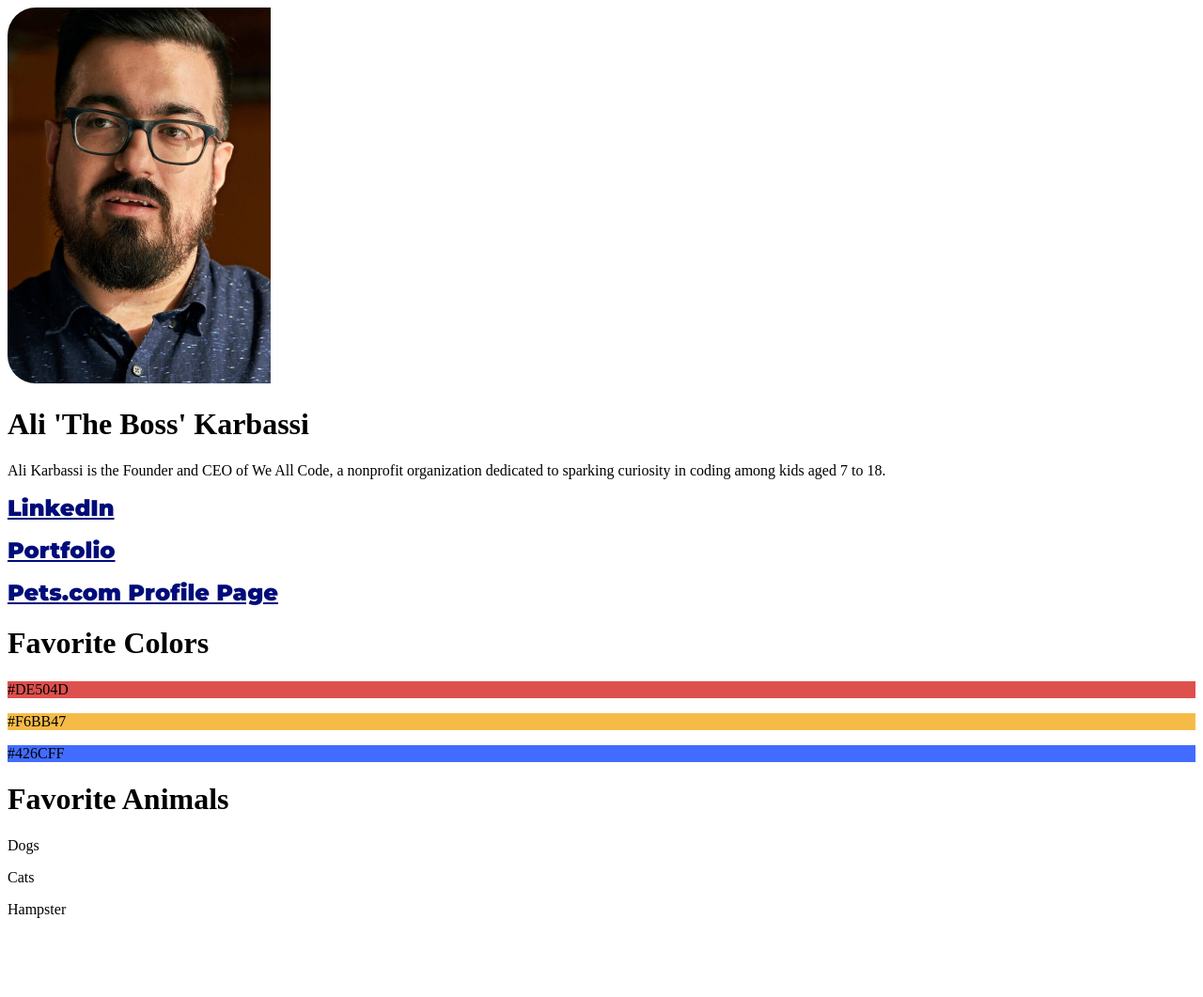
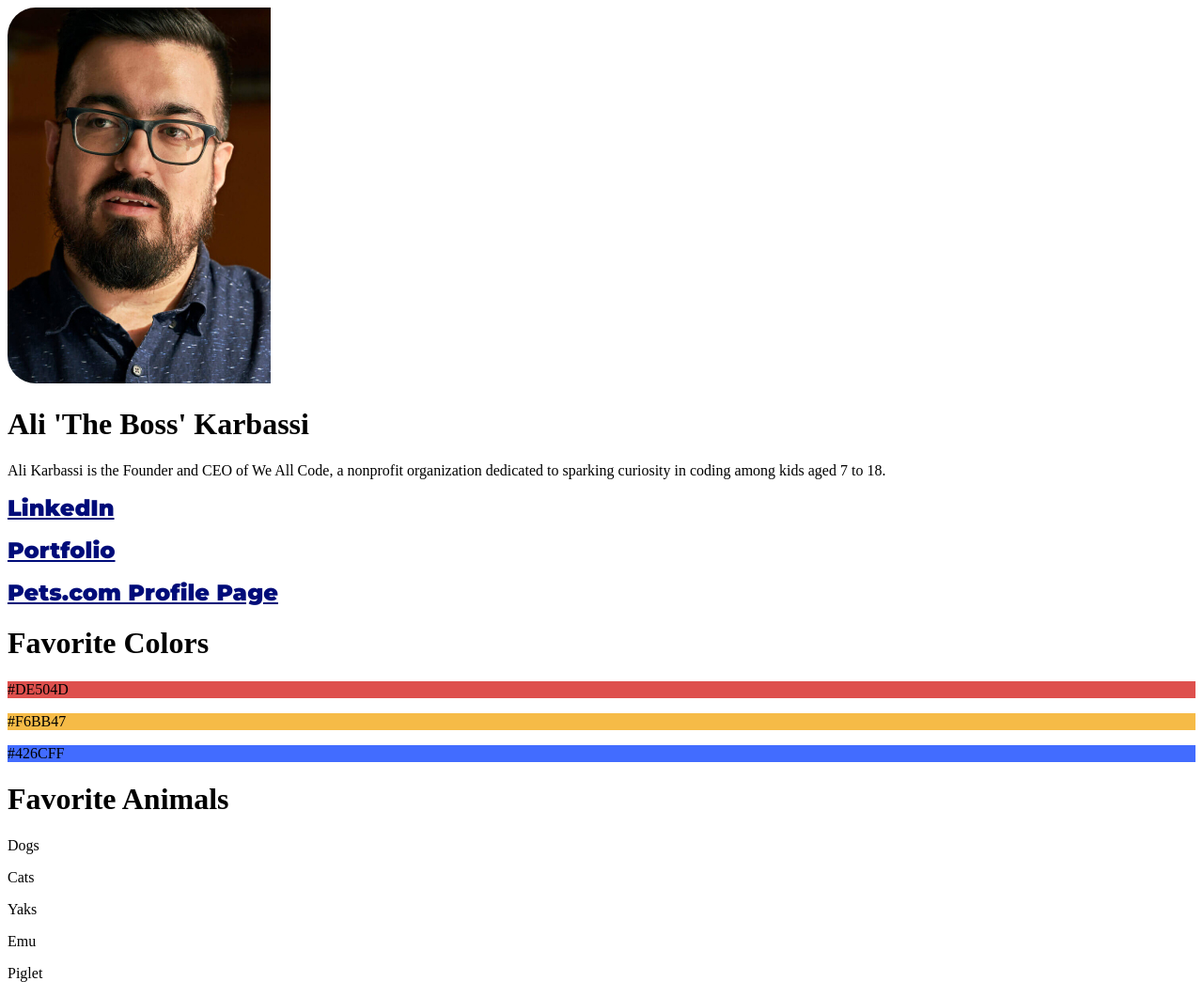
Before and after one commit to karbassi/2022-spring-session-05, a plain HTML site: page index.html in a window 1280 px wide. Shown: the whole page at 94% size. Before the commit the page ends 993 px from the top, so only its background shows below. Drawn offline with Linux system fonts and the light colour scheme.

Commit message:
Updated animal list

```diff
--- a/index.html
+++ b/index.html
@@ -39,7 +39,9 @@
             <h1>Favorite Animals</h1>
             <p>Dogs</p>
             <p>Cats</p>
-            <p>Hampster</p>
+            <p>Yaks</p>
+            <p>Emu</p>
+            <p>Piglet</p>
         </div>
     </main>
 
```
